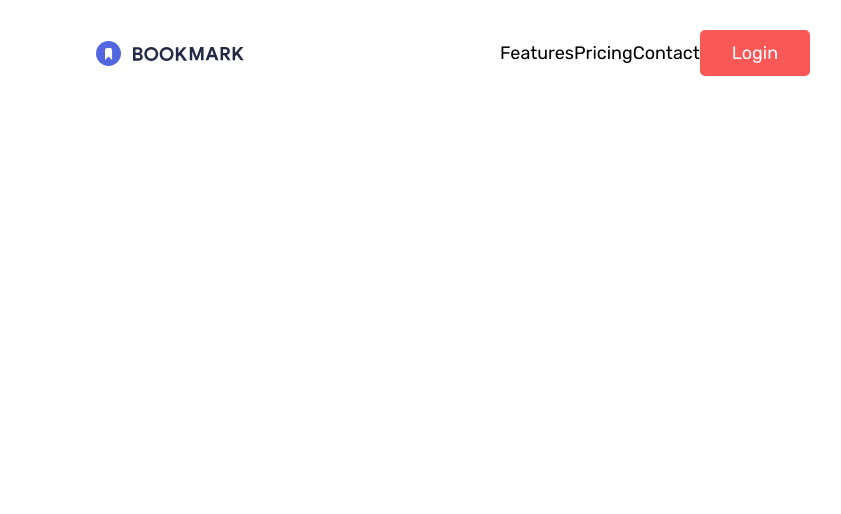
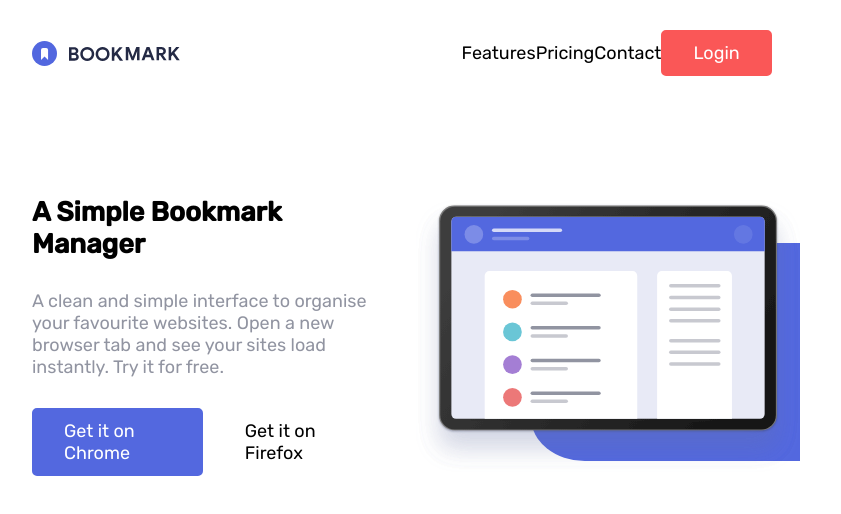
Before and after one commit to Bartosz94094/confilogi, a plain HTML site: page index.html in a window 1280 px wide. Shown: the whole page, without its empty margins (224-1065 px from the left). Drawn offline with Linux system fonts and the light colour scheme.

Commit message:
Add introduction section
Basic introduction section has been added (HTML + desktop CSS)

```diff
--- a/index.html
+++ b/index.html
@@ -10,12 +10,29 @@
 <body>
   <nav class="upper-nav">
     <ul>
-      <li><a class="logo-btn" href=""><img src="/images/logo-bookmark.svg" alt=""></a></li>
+      <li><a class="logo-btn" href=""><img src="/images/logo-bookmark.svg" alt="logo"></a></li>
       <li><a href="">Features</a></li>
       <li><a href="">Pricing</a></li>
       <li><a href="">Contact</a></li>
       <li><a class="login-btn" href="">Login</a></li>
     </ul>
   </nav>
+  <main>
+    <section class="introduction">
+      <div class="text-wrapper">
+        <h1>A Simple Bookmark<br/> Manager</h1>
+        <p>A clean and simple interface to organise your favourite websites. Open a new
+          browser tab and see your sites load instantly. Try it for free.
+        </p>
+        <div class="buttons-wrapper">
+          <a href="">Get it on Chrome</a>
+          <a href="">Get it on Firefox</a>
+        </div>
+      </div>
+      <div class="image-wrapper">
+        <img src="/images/illustration-hero.svg" alt="hero image">
+      </div>
+    </section>
+  </main>
 </body>
 </html>
--- /dev/null
+++ b/styles/introduction.css
@@ -0,0 +1,83 @@
+.introduction {
+    width: 60%;
+    margin: 120px auto 0 auto;
+    display: flex;
+    justify-content: space-between;
+    align-items: center;
+}
+
+.introduction>.text-wrapper {
+    width: 50%;
+    padding-right: 5%;
+}
+
+.introduction h1, .introduction p, .introduction a {
+    font-family: 'Rubik', sans-serif;
+}
+
+.introduction p, .introduction a {
+    font-size: 1rem;
+}
+
+.introduction p {
+    margin: 30px 0;
+    color: var(--grey);
+}
+
+.introduction .buttons-wrapper {
+    display: flex;
+    justify-content: flex-start;
+}
+
+.introduction a {
+    display: block;
+    text-decoration: none;
+    color: white;
+    background-color: var(--bright-blue);
+    padding: 10px 30px;
+    border: 2px solid var(--bright-blue);
+    border-radius: 5px;
+    transition: 0.3s color, 0.3s background-color;
+}
+
+.introduction a:hover {
+    background-color: white;
+    color: var(--bright-blue);
+}
+
+.introduction a:nth-child(2) {
+    margin-left: 10px;
+    color: black;
+    background-color: white;
+    border: 2px solid white;
+    transition: 0.3s border-color;
+}
+
+.introduction a:nth-child(2):hover {
+    color: black;
+    background-color: white;
+    border-color: black;
+}
+
+.introduction>.image-wrapper {
+    width: 50%;
+    position: relative;
+}
+
+.introduction>.image-wrapper::before {
+    content: "";
+    position: absolute;
+    z-index: -2;
+    bottom: 0;
+    right: 0;
+    width: 70%;
+    height: 80%;
+    border-bottom-left-radius: 20%;
+    background-color: var(--bright-blue);
+    transform: translateY(-5%);
+}
+
+.introduction>.image-wrapper>img {
+    display: block;
+    width: 100%;
+}
--- a/styles/style.css
+++ b/styles/style.css
@@ -1,2 +1,3 @@
 @import "/styles/handy.css";
 @import "/styles/upper-nav.css";
+@import "/styles/introduction.css";
--- a/styles/upper-nav.css
+++ b/styles/upper-nav.css
@@ -1,5 +1,6 @@
 .upper-nav {
-    width: 50%;
+    width: 60%;
+    padding-right: 5%;
     margin: 0 auto;
 }
 
```
